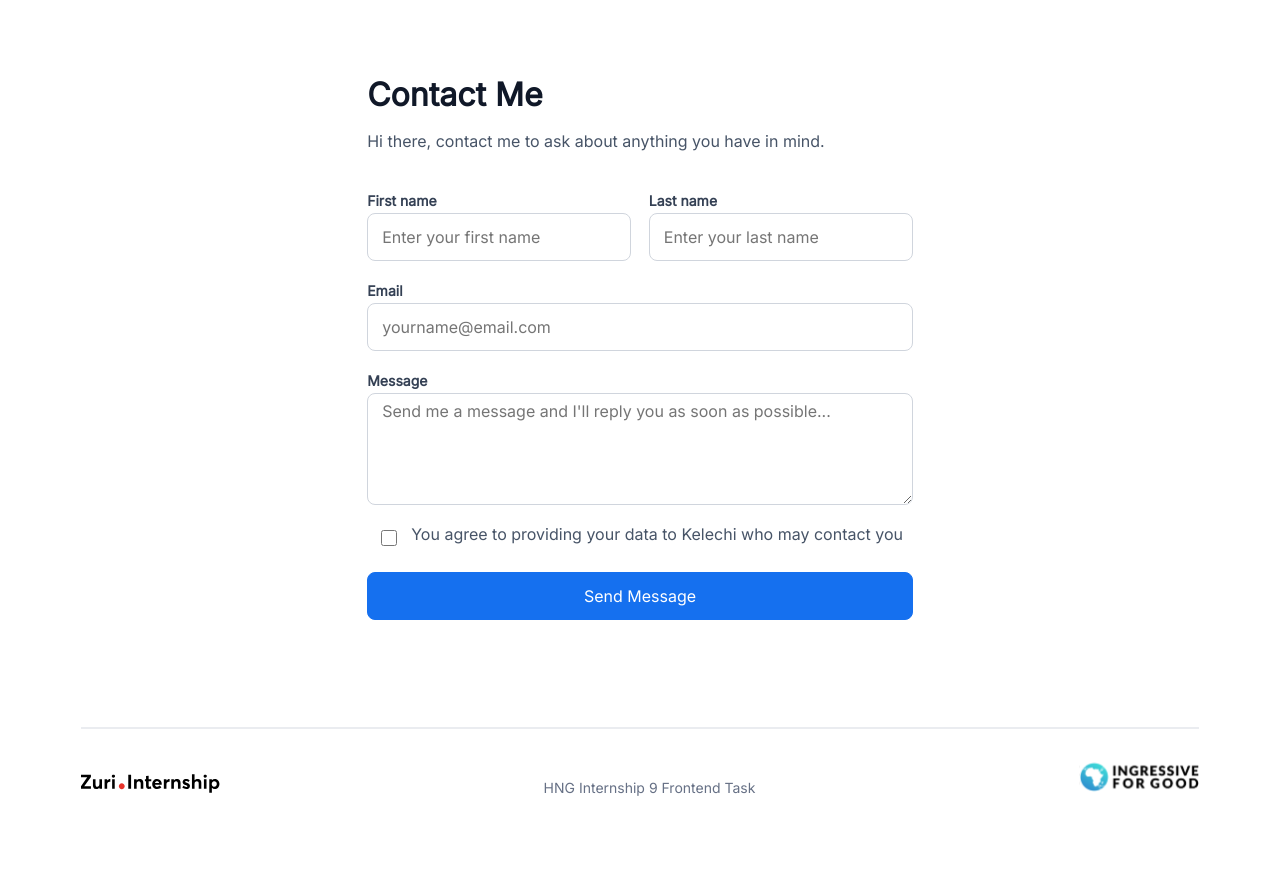
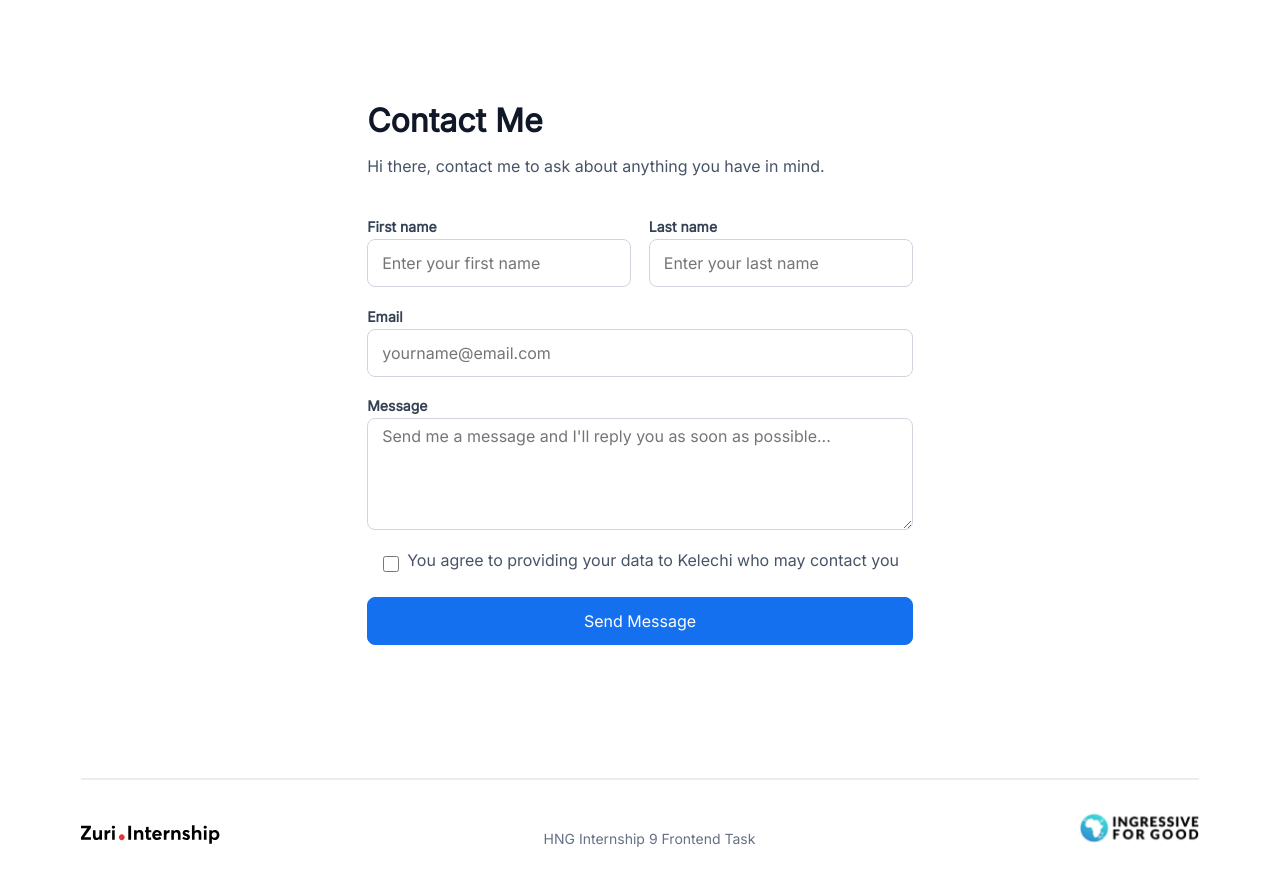
Before and after one commit to theAvocadoCoder/hngi_fe_linktree, a React (Create React App) app: page /hngi_fe_linktree/contact in a window 1280 px wide. Shown: the top 884 px of the page. Built offline with nearby package versions, Linux system fonts and the light colour scheme.

Commit message:
style: Tweak Contact page style

```diff
--- a/src/styles/Contact.css
+++ b/src/styles/Contact.css
@@ -15,7 +15,7 @@
 
 #contact_header__div {
   width: 100%;
-  margin: 5vw 0 2.3rem 0;
+  margin: 7vw 0 2.3rem 0;
 }
 
 h1 {
@@ -32,9 +32,8 @@ p {
   display: flex;
   flex-direction: column;
   justify-content: center;
-  width: min(100%, 60rem);
   gap: 1.1rem;
-  padding: 0 0 5vw 0;
+  padding: 0 0 7vw 0;
 }
 
 #names__div {
@@ -72,14 +71,16 @@ textarea {
 }
 
 label[for="consent__checkbox"] {
+  box-sizing: border-box;
   flex-direction: row;
   align-items: flex-start;
+  padding: 0 .5rem;
 }
 
 input[type="checkbox"] {
   width: 1rem;
   height: 1rem;
-  margin: .5rem .875rem;
+  margin: .5rem .5rem;
 }
 
 label p {
```
